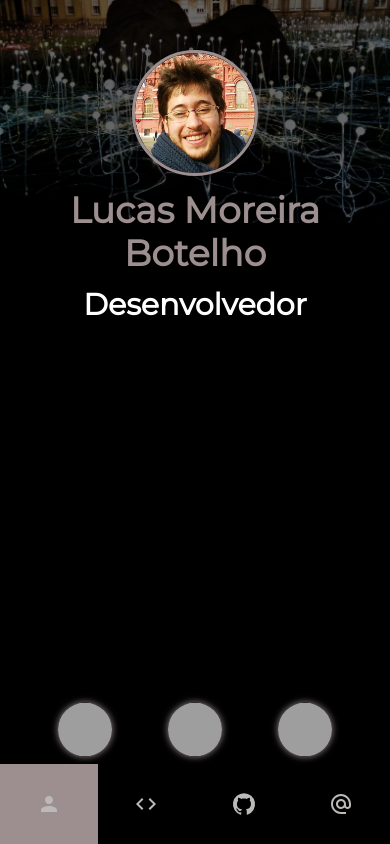
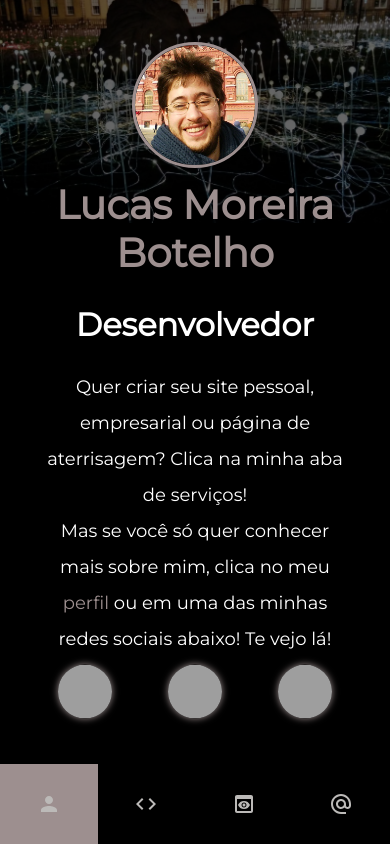
Before and after one commit to Lukelupus/react-professional-resume, a React (Create React App) app: page / in a window 390 px wide. Built offline with nearby package versions, Linux system fonts and the light colour scheme; grey boxes are pictures that could not be loaded.

Commit message:
new home page finished

```diff
--- a/public/styles/styles.css
+++ b/public/styles/styles.css
@@ -157,7 +157,7 @@ a {
     align-items: center;
     justify-content: center;
     z-index: 999;
-    top: 2.5%;
+    top: 1.5%;
 
 
 
@@ -182,19 +182,28 @@ a {
     animation-duration: 1200ms;
 }
 
+
 .home-subtitle {
     opacity: 0;
+    animation: landingPageAnimation 3s ease-in forwards;
+    animation-delay: 2s;
+    animation-duration: 1300ms;
+}
+
+.first {
+    opacity: 0;
+    animation: landingPageAnimation 3s ease-in forwards;
+    animation-delay: 2.5s;
+    animation-duration: 1300ms;
+}
+
+.second {
+    opacity: 0;
     animation: landingPageAnimation 3s ease forwards;
-    animation-delay: 2s;
+    animation-delay: 3s;
     animation-duration: 1200ms;
 }
 
-.home-text {
-    opacity: 0;
-
-    animation-delay: 2.5s;
-    animation-duration: 1200ms;
-}
 
 
 .lucas-img {
@@ -231,7 +240,7 @@ a {
     justify-content: center;
     opacity: 0;
     animation: landingPageAnimation 3s ease forwards;
-    animation-delay: 3s;
+    animation-delay: 3.5s;
     animation-duration: 1200ms;
 }
 
@@ -517,8 +526,8 @@ a {
         margin:0
     }
     .profile-icon-mobile {
-        animation: mobileIcon 1s ease forwards;
-        animation-delay: 3s;
+        animation: mobileIcon 1s ease-in forwards;
+        animation-delay: 3.5s;
     }
 
     .navbar {
@@ -547,13 +556,13 @@ a {
     }
 
     .home-title {
-        font-size: 36px;
+        font-size: 40px;
         font-weight: bold;
         line-height: 1.2;
     }
     .home-subtitle {
-        margin: 0;
-        font-size: 30px;
+        margin: 1rem 0 0.75rem 0;
+        font-size: 32px;
     }
 
     .home-text {
--- a/src/components/Navbar.jsx
+++ b/src/components/Navbar.jsx
@@ -1,6 +1,6 @@
 import React from "react"
 import PersonIcon from '@mui/icons-material/Person';
-import GitHubIcon from '@mui/icons-material/GitHub';
+import PreviewIcon from '@mui/icons-material/Preview';
 import CodeIcon from '@mui/icons-material/Code';
 import AlternateEmailIcon from '@mui/icons-material/AlternateEmail';
 import KeyboardDoubleArrowRightIcon from '@mui/icons-material/KeyboardDoubleArrowRight';
@@ -35,8 +35,8 @@ function Navbar() {
                     </li>
                     <li className="nav-item">
                     <Link to="/portfolio" className="nav-link">
-                        <GitHubIcon className="icon" />
-                        <span className="link-text">Portfólio</span>
+                        <PreviewIcon className="icon" />
+                        <span className="link-text">Serviços</span>
                     </Link>
                     </li>
                     <li className="nav-item">
--- a/src/pages/Home.jsx
+++ b/src/pages/Home.jsx
@@ -9,8 +9,8 @@ function Home() {
             <div className="home-presentation-card">
                 <h1 className="home-title">Lucas Moreira Botelho</h1>
                 <h3 className="home-subtitle">Desenvolvedor</h3>
-                <p className="home-text">Ei, que bom ver você por aqui!</p>
-                <p className="home-text">Quer criar seu site pessoal, empresarial ou página de aterrisagem? Então clica na aba de serviços! Mas se você só quer conhecer mais sobre mim ou é recrutador,clica no meu <Link to="/profile" className="landing-profile">perfil</Link> ou me dê um "Oi" em uma das minhas redes sociais abaixo! Te vejo lá!</p>
+                <p className="home-text first">Quer criar seu site pessoal, empresarial ou página de aterrisagem? Clica na minha aba de serviços!</p>
+                <p className="home-text second">Mas se você só quer conhecer mais sobre mim, clica no meu <Link to="/profile" className="landing-profile">perfil</Link> ou em uma das minhas redes sociais abaixo! Te vejo lá!</p>
                 <div className="social">
                     <a
                         className="float"
```
